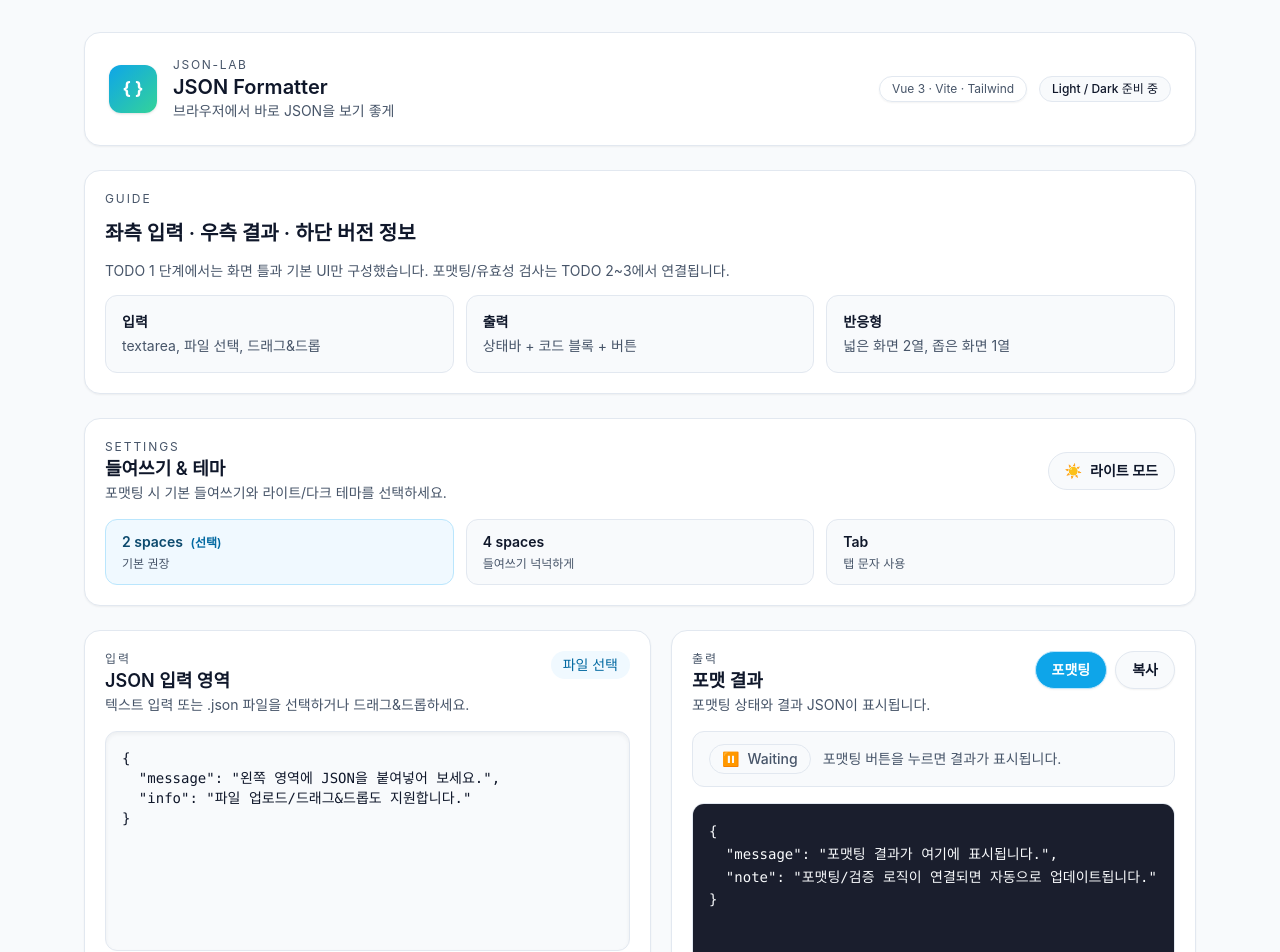
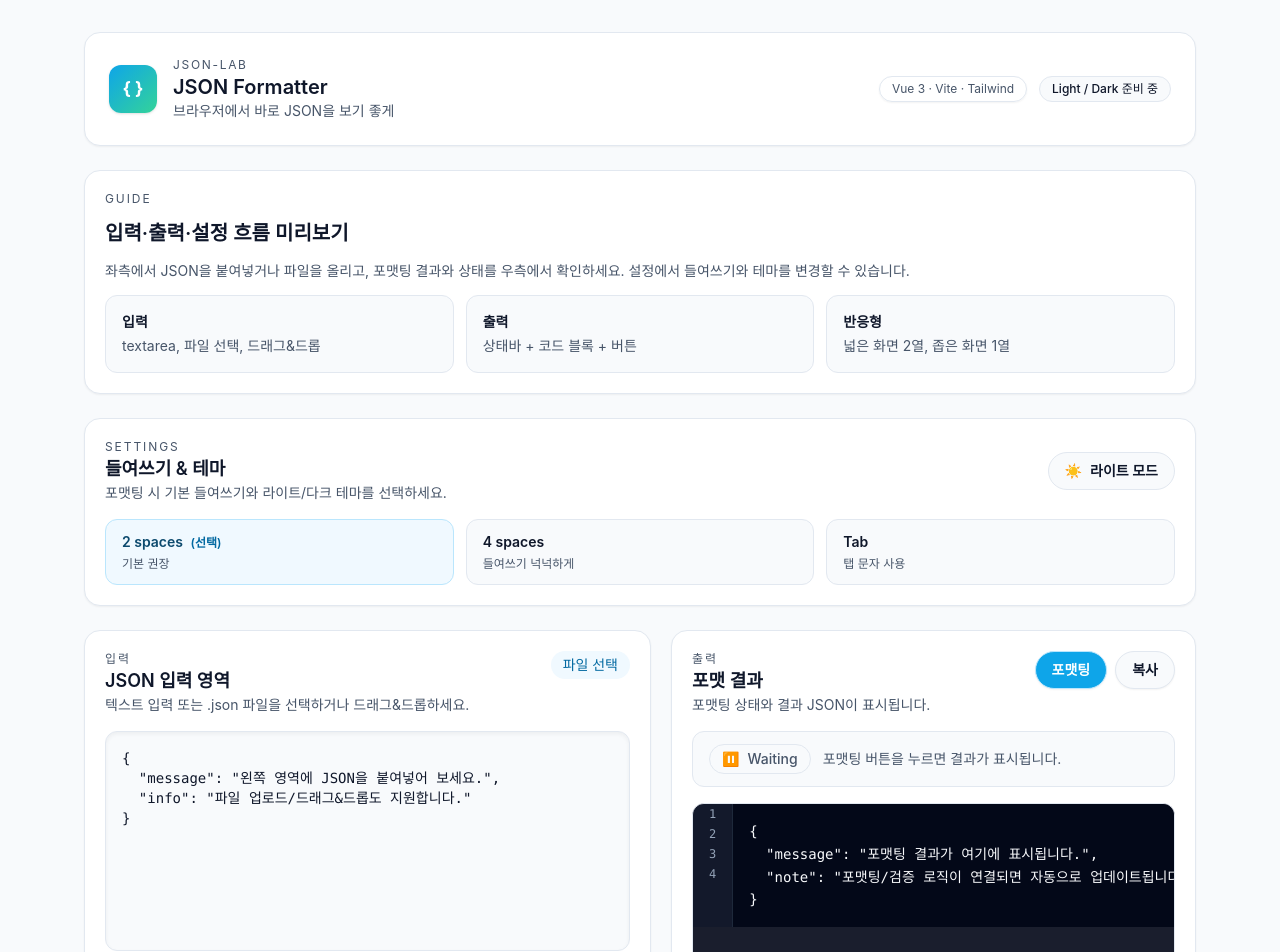
Before and after one commit to ilestri/json-lab, a Vue app: page / in a window 1280 px wide. Shown: the top 952 px of the page. Built offline with nearby package versions, Linux system fonts and the light colour scheme.

Commit message:
style: 코드 줄번호·토스트 추가로 UI/UX 개선

```diff
--- a/src/App.vue
+++ b/src/App.vue
@@ -198,6 +198,21 @@ const handleThemeChange = (value: Theme) => {
   statusMessage.value = value === 'dark' ? '다크 모드가 켜졌습니다.' : '라이트 모드가 켜졌습니다.'
 }
 
+const toastMessage = ref('')
+const toastVisible = ref(false)
+const toastTimer = ref<number | null>(null)
+
+const showToast = (message: string, duration = 1800) => {
+  toastMessage.value = message
+  toastVisible.value = true
+  if (toastTimer.value) {
+    window.clearTimeout(toastTimer.value)
+  }
+  toastTimer.value = window.setTimeout(() => {
+    toastVisible.value = false
+  }, duration)
+}
+
 const handleCopy = async () => {
   if (!formattedPreview.value) {
     statusMessage.value = '복사할 내용이 없습니다.'
@@ -207,8 +222,10 @@ const handleCopy = async () => {
   try {
     await navigator.clipboard.writeText(formattedPreview.value)
     statusMessage.value = '포맷된 JSON을 복사했습니다.'
+    showToast('결과를 클립보드에 복사했어요.')
   } catch (error) {
     statusMessage.value = '복사에 실패했습니다. 브라우저 권한을 확인하세요.'
+    showToast('복사에 실패했습니다.')
     console.error(error)
   }
 }
@@ -216,6 +233,14 @@ const handleCopy = async () => {
 
 <template>
   <div class="min-h-screen bg-[var(--color-background)] text-[var(--color-text)]">
+    <div
+      v-if="toastVisible"
+      class="fixed right-4 top-4 z-50 rounded-xl border border-slate-700 bg-slate-900 px-4 py-3 text-sm text-white shadow-lg transition-opacity"
+      role="status"
+      aria-live="polite"
+    >
+      {{ toastMessage }}
+    </div>
     <div class="mx-auto flex min-h-screen max-w-6xl flex-col gap-6 px-5 pb-12 pt-8">
       <HeaderBar />
 
@@ -225,11 +250,11 @@ const handleCopy = async () => {
         <div class="flex flex-col gap-3">
           <p class="text-xs uppercase tracking-[0.16em] text-[var(--color-muted)]">Guide</p>
           <h2 class="text-xl font-semibold text-[var(--color-heading)]">
-            좌측 입력 · 우측 결과 · 하단 버전 정보
+            입력·출력·설정 흐름 미리보기
           </h2>
           <p class="text-sm leading-6 text-[var(--color-muted)]">
-            TODO 1 단계에서는 화면 틀과 기본 UI만 구성했습니다. 포맷팅/유효성 검사는 TODO 2~3에서
-            연결됩니다.
+            좌측에서 JSON을 붙여넣거나 파일을 올리고, 포맷팅 결과와 상태를 우측에서 확인하세요.
+            설정에서 들여쓰기와 테마를 변경할 수 있습니다.
           </p>
           <div class="grid gap-3 sm:grid-cols-3">
             <div
--- a/src/components/JsonOutputPanel.vue
+++ b/src/components/JsonOutputPanel.vue
@@ -20,6 +20,10 @@ defineEmits<{
   (e: 'format'): void
   (e: 'copy'): void
 }>()
+
+const lines = computed(() =>
+  props.formattedValue ? props.formattedValue.split('\n') : ['결과가 여기에 표시됩니다.']
+)
 
 const statusChip = computed(() => {
   if (props.status === 'valid') {
@@ -93,11 +97,26 @@ const statusChip = computed(() => {
       </ul>
     </div>
 
-    <div class="flex-1 overflow-hidden rounded-xl border border-[var(--color-border)]">
-      <pre
-        class="h-full max-h-[520px] whitespace-pre overflow-auto bg-slate-950/90 p-4 font-mono text-sm leading-relaxed text-slate-50"
-        >{{ props.formattedValue }}</pre
-      >
+    <div
+      class="flex-1 overflow-hidden rounded-xl border border-[var(--color-border)] bg-slate-950/90"
+    >
+      <div class="h-full max-h-[520px] overflow-auto">
+        <div class="grid min-w-full grid-cols-[auto,1fr]">
+          <div class="border-r border-slate-800 bg-slate-900/60 text-xs text-slate-400">
+            <div
+              v-for="(line, index) in lines"
+              :key="index"
+              class="px-4 py-0.5 text-right font-mono tabular-nums"
+            >
+              {{ index + 1 }}
+            </div>
+          </div>
+          <pre
+            class="whitespace-pre overflow-auto bg-slate-950/90 p-4 font-mono text-sm leading-relaxed text-slate-50"
+            >{{ props.formattedValue }}</pre
+          >
+        </div>
+      </div>
     </div>
   </section>
 </template>
```
Also changed, not shown: 1 other file (tests, documents, lock files or other folders).
